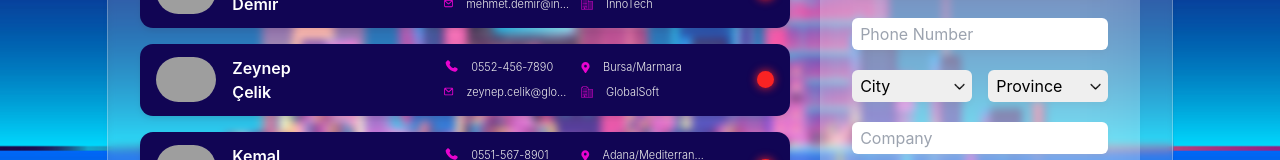
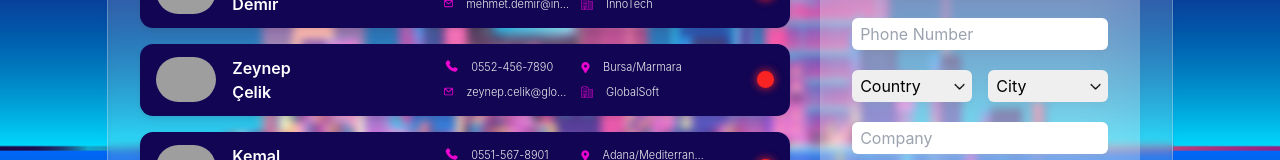
Before and after one commit to Nursimaasilturk/ContactApp, a React (Create React App) app: page / in a window 1280 px wide. Shown: the part 431-591 px from the top of the page. Built offline with nearby package versions, Linux system fonts and the light colour scheme; grey boxes are pictures that could not be loaded.

Commit message:
adding image operation is added to form component

```diff
--- a/src/Components/ContactList.js
+++ b/src/Components/ContactList.js
@@ -1,6 +1,5 @@
 import React, { useEffect } from 'react'
 import { useContactMembers } from '../Context/ContactMember';
-import memberImage from '../assets/list-member-img.png';
 import PhoneIcon from './Icons/PhoneIcon';
 import CompanyIcon from './Icons/CompanyIcon';
 import EmailIcon from './Icons/EmailIcon';
--- a/src/Components/FormElement.js
+++ b/src/Components/FormElement.js
@@ -1,40 +1,47 @@
 import React from 'react';
 import { useState } from 'react';
-import { useContactMembers } from '../Context/ContactMember';
 import memberImage from '../assets/form-member-image.png';
 const FormElement = () => {
-	const { contactMember }= useContactMembers();
 	const initialForm = {
 		name:'',
 		surname:'',
 		email:'',
 		phoneNumber:'',
-		company:''
+		company:'',
+		image:null
 	}
 	const [form,setForm]= useState(initialForm);
     const handleChange = (e) => {
 		setForm({...form,[e.target.name]:e.target.value})
 	}
-
+	const hangleImageChange = (e) =>{
+		const file = e.target.files[0];
+		if(file){
+			setForm({...form,image:URL.createObjectURL(file)})
+		}
+	}
 	const onSubmitForm = () => {
 		console.log(form);
 		setForm(initialForm)
 	}
   return (
 	    <form onSubmit={(e) => {e.preventDefault();onSubmitForm()}} className='flex flex-col justify-start items-center h-full w-[32%] bg-[rgba(255,255,255,0.22)] backdrop-blur-2xl rounded-[20px] overflow-hidden py-5 px-8 gap-5'>
-		    <img alt='' src={memberImage} width={140} height={140} className='bg-white rounded-full'/>
+			<div className="relative w-[140px] h-[140px]">
+				<img alt='' src={form.image || memberImage} className='w-full h-full bg-white rounded-full cursor-pointer object-cover'/>
+				<input type='file' accept='image/*' onChange={(e) => hangleImageChange(e)} className='w-full h-full absolute top-0 left-0 w-full h-full opacity-0'/>
+			</div>
 			<input placeholder='Name' name='name' value={form.name} onChange={(event) => handleChange(event)} required className='w-full p-1 rounded-md pl-2' />
 			<input placeholder='Surname' name='surname' value={form.surname} onChange={(event) => handleChange(event)} required  className='w-full p-1 rounded-md pl-2'/>
 			<input type='email' name='email' value={form.email} onChange={(event) => handleChange(event)} placeholder='Email' required  className='w-full p-1 rounded-md pl-2'/>
 			<input placeholder='Phone Number' name='phoneNumber' value={form.phoneNumber} onChange={(event) => handleChange(event)} required  className='w-full p-1 rounded-md pl-2'/>
 			<div className=" w-full flex items-center justify-between">
-				<select defaultValue="city" className='w-[120px] h-8 rounded-md pl-2 appearance-none pr-[30px] bg-select-arrow bg-no-repeat '>
-					<option value="city">City</option>
+				<select defaultValue="country" className='w-[120px] h-8 rounded-md pl-2 appearance-none pr-[30px] bg-select-arrow bg-no-repeat '>
+					<option value="country">Country</option>
   					<option value="elma">Elma</option>
  			    	<option value="armut">Armut</option>
 				</select>
-				<select defaultValue="province" className='w-[120px] h-8 rounded-md pl-2 appearance-none pr-[30px] bg-select-arrow bg-no-repeat '>
-					<option value="province">Province</option>
+				<select defaultValue="city" className='w-[120px] h-8 rounded-md pl-2 appearance-none pr-[30px] bg-select-arrow bg-no-repeat '>
+					<option value="city">City</option>
   					<option value="elma">Elma</option>
  			    	<option value="armut">Armut</option>
 				</select>
```
Also changed, not shown: 1 other file (tests, documents, lock files or other folders).
